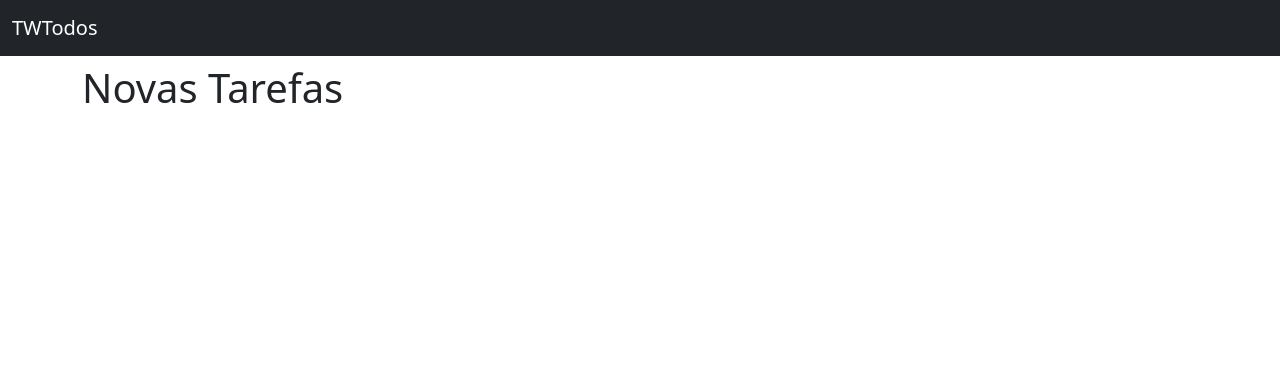
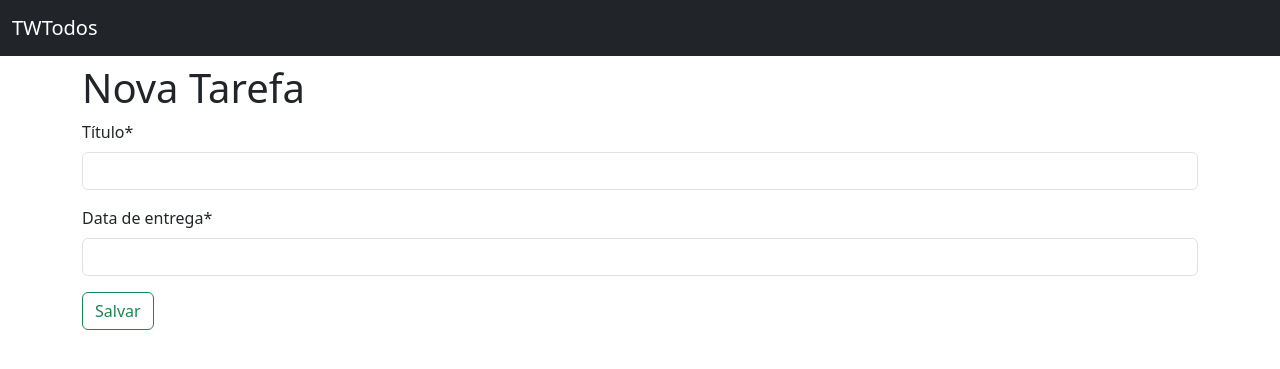
Before and after one commit to EduardoGCT/TwTodos, a Django app: page /create in a window 1280 px wide. Shown: the top 369 px of the page. Run offline with Django 5.2, Linux system fonts and the light colour scheme; some libraries are stand-ins or nearby versions.

Commit message:
Criado a tela para adicionar novas tarefas, configurado as rotas para conseguir alterar entree as templates.

```diff
--- a/setup/urls.py
+++ b/setup/urls.py
@@ -5,6 +5,6 @@ from todos.views import TodoListView, TodoCreateView
 
 urlpatterns = [
     path('admin/', admin.site.urls),
-    path("", TodoListView.as_view()),
-    path("create", TodoCreateView.as_view()),
+    path("", TodoListView.as_view(), name="todo_list"),
+    path("create", TodoCreateView.as_view(), name="todo_create"),
 ]
--- a/todos/models.py
+++ b/todos/models.py
@@ -1,7 +1,7 @@
 from django.db import models
 
 class Todo(models.Model):
-    title = models.CharField(max_length=100, null=False, blank=False)
+    title = models.CharField(verbose_name="Título", max_length=100, null=False, blank=False)
     created_at = models.DateTimeField(auto_now_add=True, null=False, blank=False)
-    deadline = models.DateField(null=False, blank=False)
+    deadline = models.DateField(verbose_name="Data de entrega", null=False, blank=False)
     finished_at = models.DateField(null=True)
--- a/todos/templates/todos/todo_form.html
+++ b/todos/templates/todos/todo_form.html
@@ -1,3 +1,5 @@
+{% load crispy_forms_tags %}
+
 <!doctype html>
 <html lang="pt-br">
   <head>
@@ -16,7 +18,15 @@
     </nav>
 
     <main class="container">
-        <h1>Novas Tarefas</h1>
+        <h1>Nova Tarefa</h1>
+
+        <form method="POST">
+          {% csrf_token %}
+
+          {{ form|crispy}}
+
+          <button type="submit" class="btn btn-outline-success">Salvar</button>
+        </form>
     </main>
     <script src="https://cdn.jsdelivr.net/npm/bootstrap@5.3.8/dist/js/bootstrap.bundle.min.js" integrity="sha384-FKyoEForCGlyvwx9Hj09JcYn3nv7wiPVlz7YYwJrWVcXK/BmnVDxM+D2scQbITxI" crossorigin="anonymous"></script>
   </body>
--- a/todos/templates/todos/todo_list.html
+++ b/todos/templates/todos/todo_list.html
@@ -52,6 +52,7 @@
             </div>
         {% endif %}
 
+        <a href="{% url 'todo_create'%}" class="btn btn-outline-success">Nova Tarefa</a>
 
     </main>
     <script src="https://cdn.jsdelivr.net/npm/bootstrap@5.3.8/dist/js/bootstrap.bundle.min.js" integrity="sha384-FKyoEForCGlyvwx9Hj09JcYn3nv7wiPVlz7YYwJrWVcXK/BmnVDxM+D2scQbITxI" crossorigin="anonymous"></script>
--- a/todos/views.py
+++ b/todos/views.py
@@ -1,5 +1,5 @@
 from django.views.generic import ListView, CreateView
-
+from django.urls import reverse_lazy
 from .models import Todo
 
 class TodoListView(ListView):
@@ -8,3 +8,4 @@ class TodoListView(ListView):
 class TodoCreateView(CreateView):
     model = Todo
     fields = ["title", "deadline"]
+    success_url = reverse_lazy("todo_list")
```
Also changed, not shown: setup/settings.py (+14 -3 lines).
